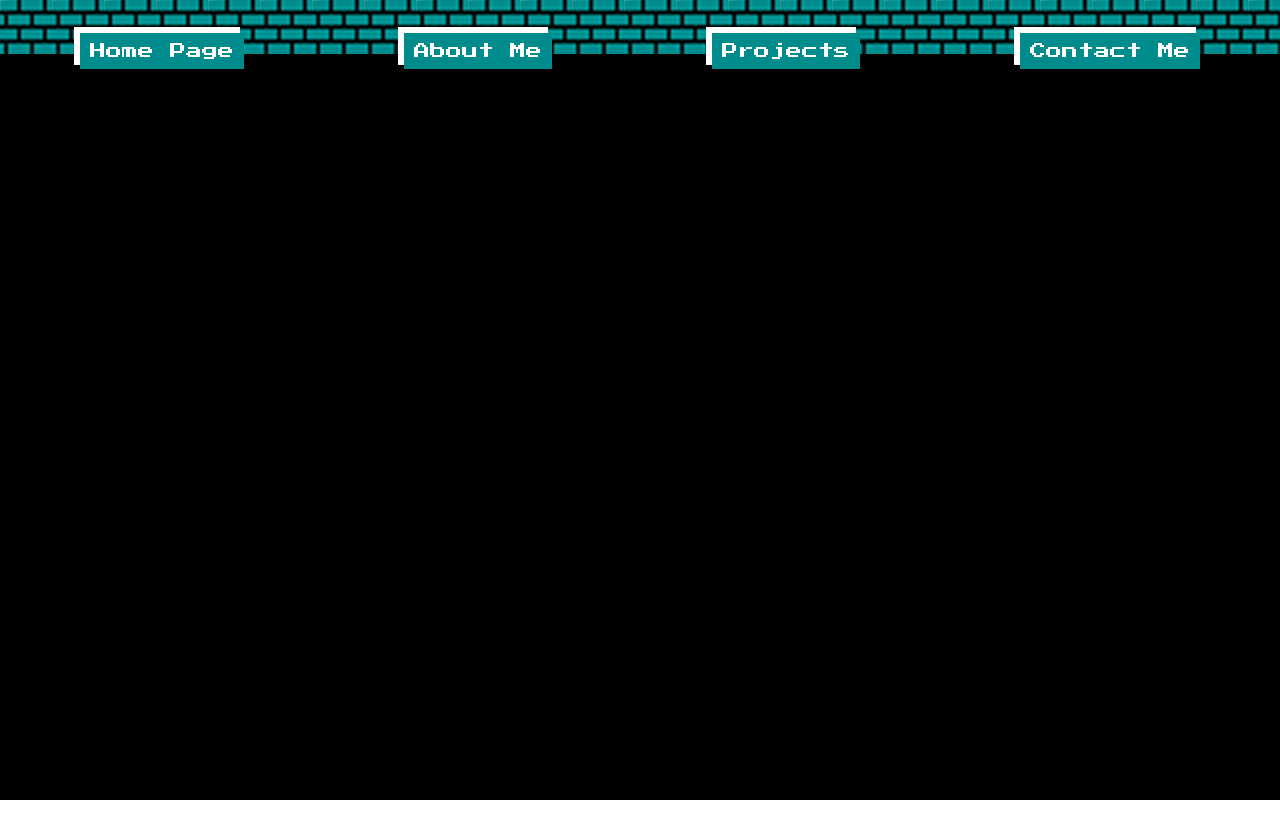
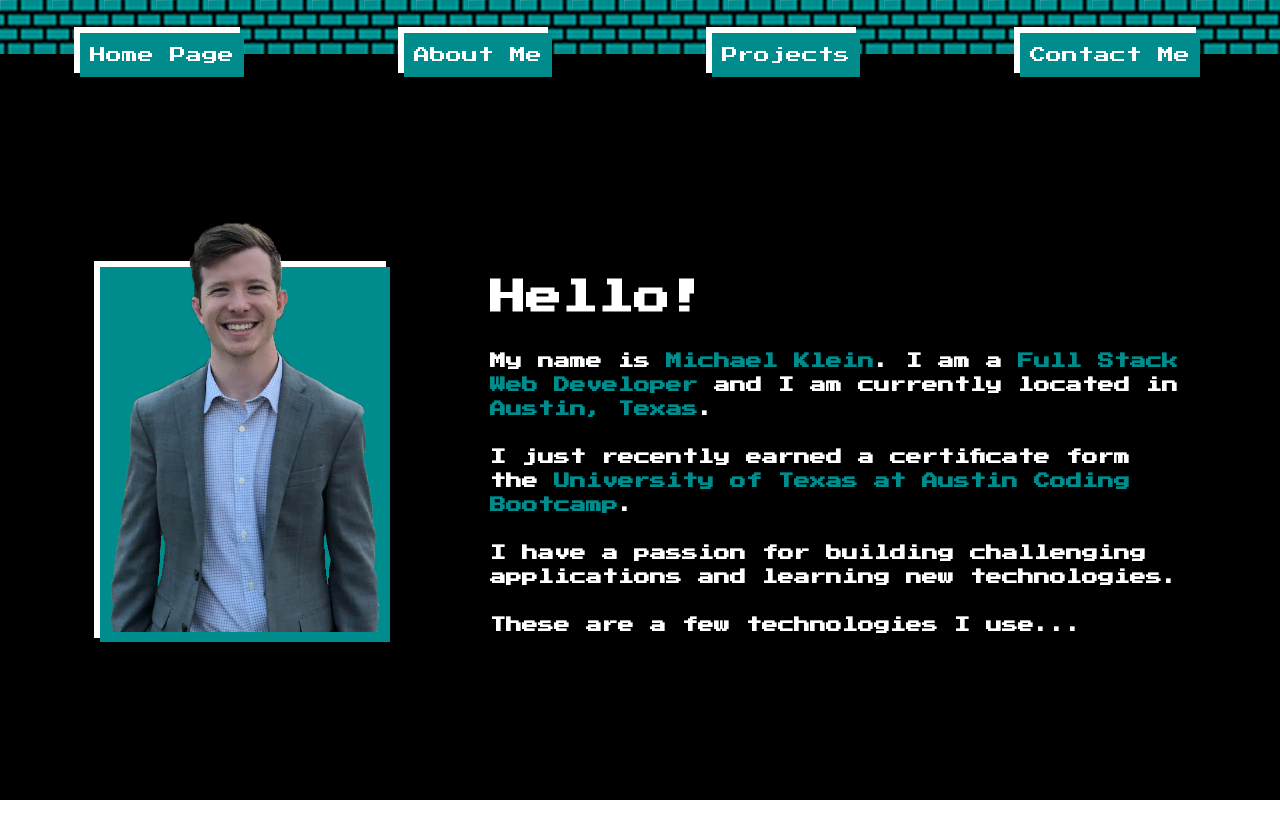
Before and after one commit to inklein1997/Professional-Portfolio-V4, a React (Create React App) app: page / in a window 1280 px wide. Shown: the top 838 px of the page. Before the commit the page ends 800 px from the top, so only its background shows below. Built offline with nearby package versions, Linux system fonts and the light colour scheme.

Commit message:
added profile picture and text to about me section

```diff
--- a/src/App.js
+++ b/src/App.js
@@ -1,10 +1,12 @@
 import Background from './components/UI/Background'
 import Nav from './components/Nav/Nav'
+import AboutMe from './components/AboutMe/AboutMe'
 
 function App() {
   return (
     <Background>
       <Nav />
+      <AboutMe />
     </Background>
   );
 }
--- /dev/null
+++ b/src/components/AboutMe/AboutMe.js
@@ -0,0 +1,28 @@
+import classes from './AboutMe.module.css'
+import profilePic from '../../assets/images/profile-picture/profile-cut-out.png'
+
+import Card from '../UI/Card'
+
+const AboutMe = () => {
+    return (
+        <section className={classes.section}>
+            <Card className={classes.profile}>
+                <img src={profilePic} alt="a professional picture of Michael Klein"/>
+            </Card>
+            <div className={classes.aboutMeText} >
+                <h2>Hello!</h2>
+                <br />
+                <h3>My name is <span>Michael Klein</span>.  I am a <span>Full Stack Web Developer</span> and I am currently located in <span>Austin, Texas</span>.</h3>
+                <br />
+                <h3>I just recently earned a certificate form the <span>University of Texas at Austin Coding Bootcamp</span>.</h3>
+                <br />
+                <h3>I have a passion for building challenging applications and learning new technologies.</h3>
+                <br />
+                <h3>These are a few technologies I use...</h3>
+            </div>
+
+        </section>
+    )
+}
+
+export default AboutMe
--- /dev/null
+++ b/src/components/AboutMe/AboutMe.module.css
@@ -0,0 +1,37 @@
+.section {
+    display: flex;
+    height:100%;
+    gap: 100px;
+    padding: 0 100px;
+}
+
+.profile {
+    flex: 0 0 290px;
+    position:relative;
+    height: 375px;
+    margin: auto 0
+}
+
+.section div img {
+    position:absolute;
+    /* height: 400px; */
+    width: 270px;
+    bottom: 10px
+}
+
+.aboutMeText {
+    flex: 1 1 65%;
+    margin: auto 0;
+}
+
+.aboutMeText h2 {
+    font-size: 36px;
+}
+
+.aboutMeText h3 {
+    font-size: 16px;
+}
+
+.section div span {
+    color: #008C8D;
+}
--- a/src/components/UI/Card.js
+++ b/src/components/UI/Card.js
@@ -1,7 +1,7 @@
 import classes from './Card.module.css'
 
 const Card = (props) => {
-    return <div className={classes.card}>{props.children}</div>
+    return <div className={`${classes.card} ${props.className}`}>{props.children}</div>
 }
 
 export default Card
--- a/src/index.css
+++ b/src/index.css
@@ -6,12 +6,14 @@ html {
 
 body {
   margin: 0;
+  color:white;
 }
 
 * {
   margin: 0;
   padding: 0;
   box-sizing: border-box;
+  line-height: 150%;
 }
 
 /* *:hover {
```
Also changed, not shown: src/assets/images/profile-picture/profile-cut-out.png (added), 1 other file (tests, documents, lock files or other folders).
